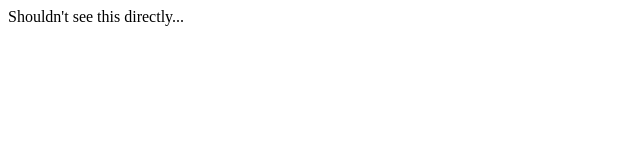
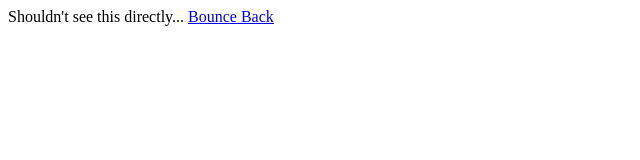
Before and after one commit to Jp-AFFOA/Pages, a plain HTML site: page redirect/test-page.html in a window 1280 px wide. Shown: the whole page, without its empty margins (0-640 px from the left). Drawn offline with Linux system fonts and the light colour scheme.

Commit message:
Added URLScheme Link

```diff
--- a/redirect/test-page.html
+++ b/redirect/test-page.html
@@ -8,4 +8,6 @@
 </HEAD>
  <TITLE>Test Page</TITLE>
  Shouldn't see this directly...
+
+ <A HREF="Jp4Mobile://redirect/test-page/">Bounce Back</A>
 </HTML>
```
